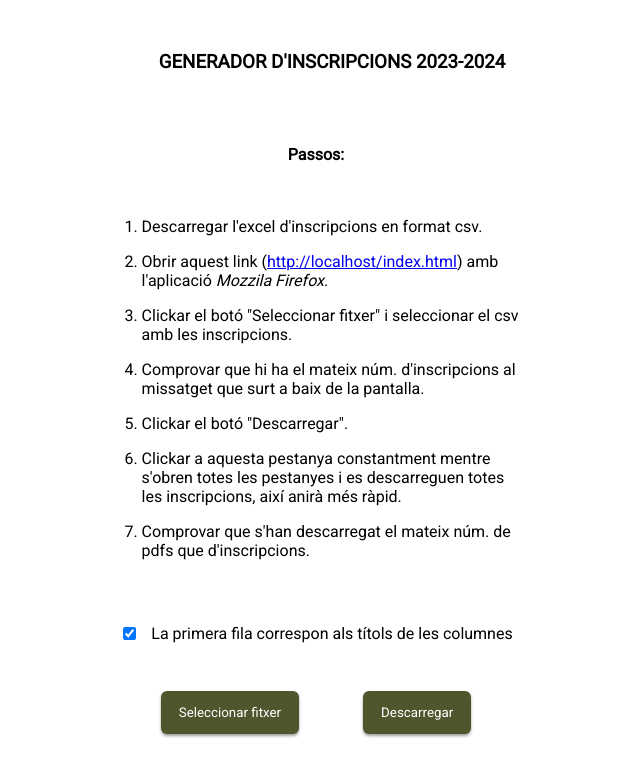
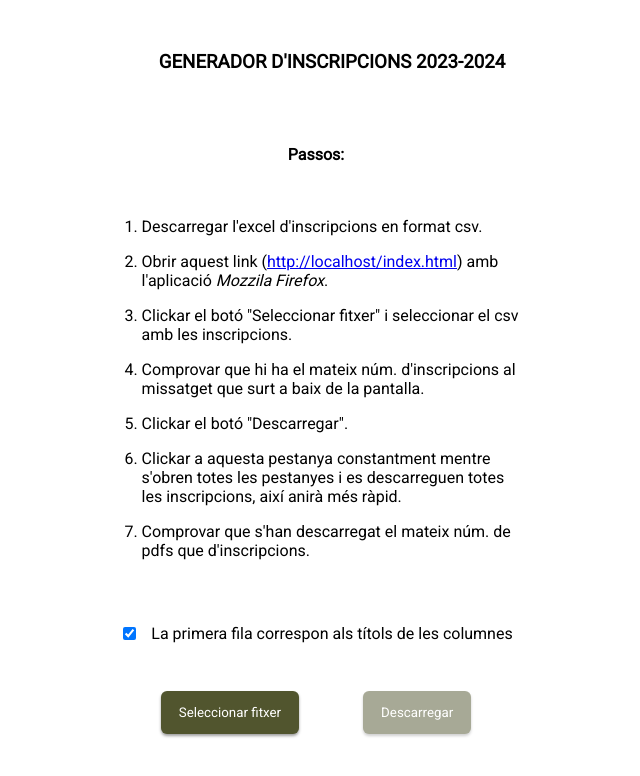
Before and after one commit to arzelcm/generadorInscripcions, a website: page index.html in a window 1280 px wide. Shown: the whole page, without its empty margins (324-964 px from the left). Drawn offline with Linux system fonts and the light colour scheme.

Commit message:
Add download button disabled on init

```diff
--- a/assets/css/styles.css
+++ b/assets/css/styles.css
@@ -15,7 +15,12 @@ button {
     box-shadow: 0px 2px 3px 0px rgb(0 0 0 / 38%);
     background: rgb(81, 85, 46);
     color: white;
-    transition: box-shadow .3s;
+    transition: box-shadow .3s opacity .5s;
+}
+
+button:disabled {
+    pointer-events: none;
+    opacity: .5;
 }
 
 button:hover {
--- a/index.html
+++ b/index.html
@@ -63,7 +63,7 @@
     <div class="section actions">
         <input type="file" id="fileInput" accept=".csv">
         <button id="chooseFileButton">Seleccionar fitxer</button>
-        <button id="downloadButton">Descarregar</button>
+        <button id="downloadButton" disabled>Descarregar</button>
     </div>
     <div class="floatingSection">
         <div id="choosenFile"></div>
--- a/index.js
+++ b/index.js
@@ -27,6 +27,7 @@ async function setEventListeners() {
 
             choosenFileLabel.innerHTML = `<u>${fileInput.files[0].name}</u> (${inscriptions.length} inscripcions)`;
             choosenFileLabel.classList.add('visible');
+            downloadButton.removeAttribute('disabled');
 
             // downloadInscriptions();
         }
```
